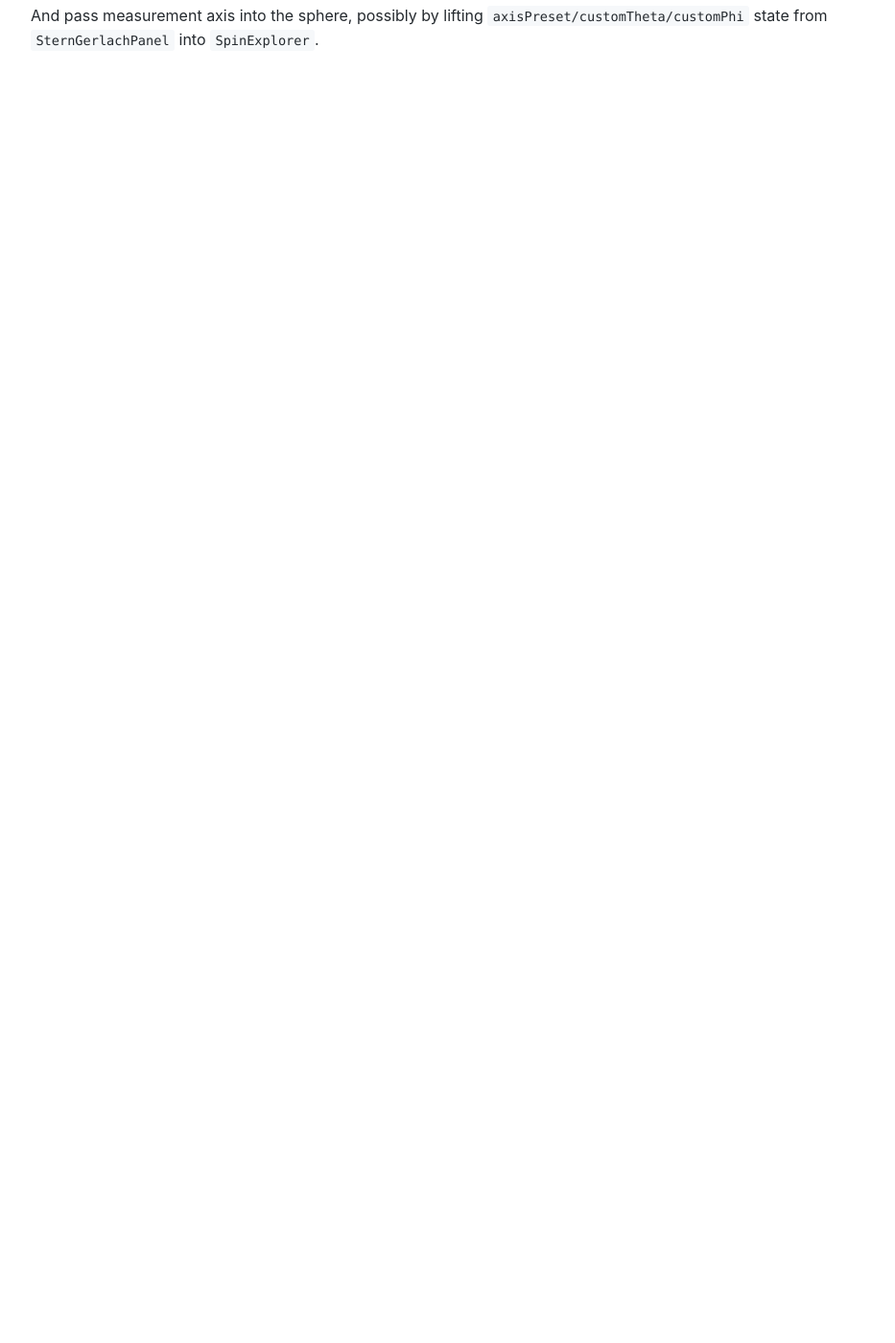
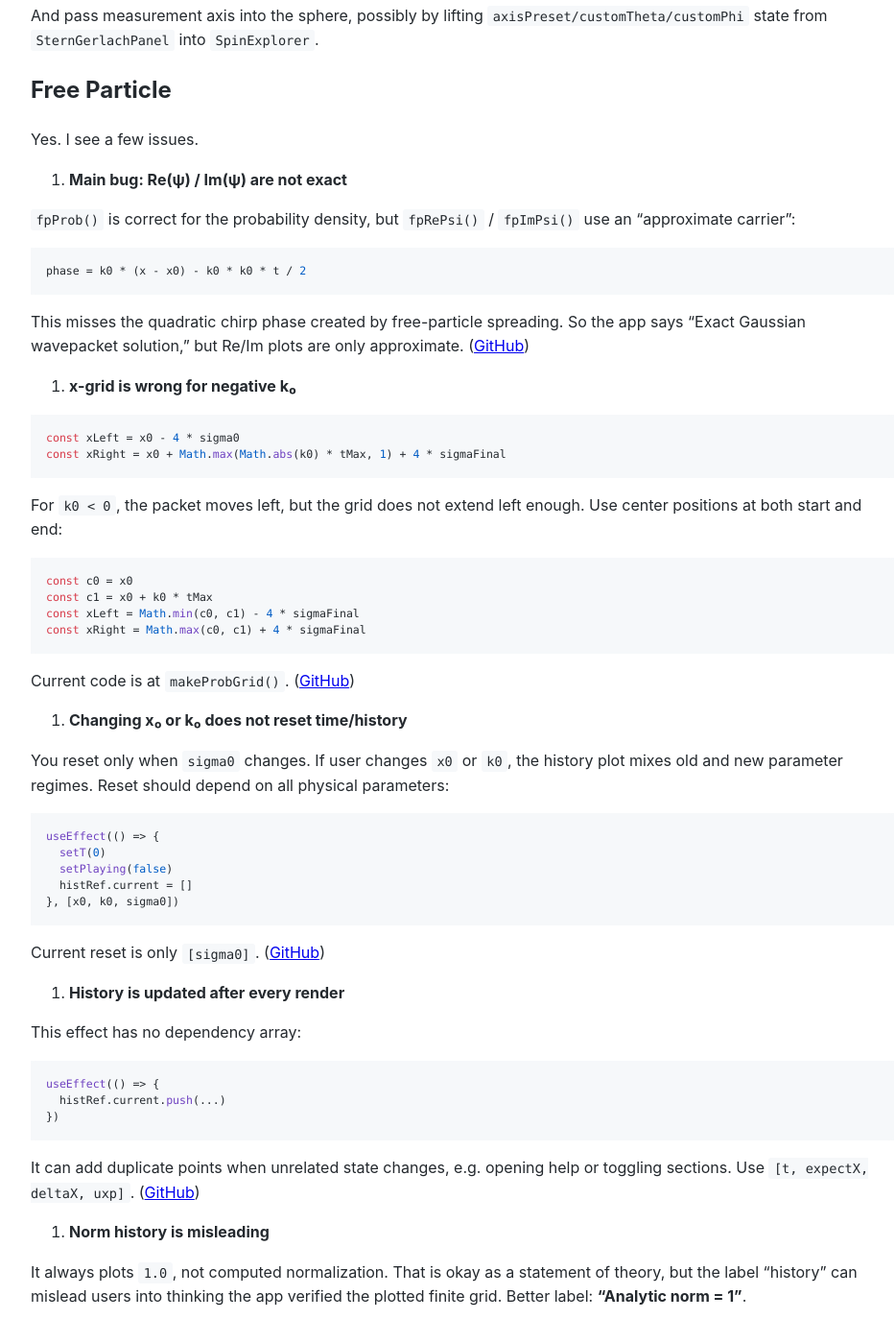
Before and after one commit to Michael-Lubinsky/michael-lubinsky.github.com, a Jekyll site: the page built from physics/quantum-explorer.md, in a window 1280 px wide and 1400 px high, scrolled down 2413 px. Shown: the whole window at 96% size, without its empty margins (158-1091 px from the left). Built offline with Jekyll 4.4.1, drawn with Linux system fonts in a browser that asks for light colours; our own code applies the rules of GitHub Pages for plain Markdown files; before the commit the page ends 2504 px from its top, so only the background shows below that.

Commit message:
Update quantum-explorer.md

````diff
--- a/physics/quantum-explorer.md
+++ b/physics/quantum-explorer.md
@@ -102,6 +102,74 @@ export function simulatePairs(theta: number, n: number, rng = Math.random) {
 
 And pass measurement axis into the sphere, possibly by lifting `axisPreset/customTheta/customPhi` state from `SternGerlachPanel` into `SpinExplorer`.
 
+
+## Free Particle
+Yes. I see a few issues.
+
+1. **Main bug: Re(ψ) / Im(ψ) are not exact**
+
+`fpProb()` is correct for the probability density, but `fpRePsi()` / `fpImPsi()` use an “approximate carrier”:
+
+```ts
+phase = k0 * (x - x0) - k0 * k0 * t / 2
+```
+
+This misses the quadratic chirp phase created by free-particle spreading. So the app says “Exact Gaussian wavepacket solution,” but Re/Im plots are only approximate. ([GitHub][1])
+
+2. **x-grid is wrong for negative k₀**
+
+```ts
+const xLeft = x0 - 4 * sigma0
+const xRight = x0 + Math.max(Math.abs(k0) * tMax, 1) + 4 * sigmaFinal
+```
+
+For `k0 < 0`, the packet moves left, but the grid does not extend left enough. Use center positions at both start and end:
+
+```ts
+const c0 = x0
+const c1 = x0 + k0 * tMax
+const xLeft = Math.min(c0, c1) - 4 * sigmaFinal
+const xRight = Math.max(c0, c1) + 4 * sigmaFinal
+```
+
+Current code is at `makeProbGrid()`. ([GitHub][1])
+
+3. **Changing x₀ or k₀ does not reset time/history**
+
+You reset only when `sigma0` changes. If user changes `x0` or `k0`, the history plot mixes old and new parameter regimes. Reset should depend on all physical parameters:
+
+```ts
+useEffect(() => {
+  setT(0)
+  setPlaying(false)
+  histRef.current = []
+}, [x0, k0, sigma0])
+```
+
+Current reset is only `[sigma0]`. ([GitHub][1])
+
+4. **History is updated after every render**
+
+This effect has no dependency array:
+
+```ts
+useEffect(() => {
+  histRef.current.push(...)
+})
+```
+
+It can add duplicate points when unrelated state changes, e.g. opening help or toggling sections. Use `[t, expectX, deltaX, uxp]`. ([GitHub][1])
+
+5. **Norm history is misleading**
+
+It always plots `1.0`, not computed normalization. That is okay as a statement of theory, but the label “history” can mislead users into thinking the app verified the plotted finite grid. Better label: **“Analytic norm = 1”**.
+
+[1]: https://github.com/mlubinsky/quantum-explorer/blob/main/src/components/FreeParticleExplorer.tsx "quantum-explorer/src/components/FreeParticleExplorer.tsx at main · mlubinsky/quantum-explorer · GitHub"
+
+
+
+
+
 [1]: https://github.com/mlubinsky/quantum-explorer/blob/main/src/physics/bell.ts "quantum-explorer/src/physics/bell.ts at main · mlubinsky/quantum-explorer · GitHub"
 [2]: https://github.com/mlubinsky/quantum-explorer/blob/main/src/utils/spinMath.ts "quantum-explorer/src/utils/spinMath.ts at main · mlubinsky/quantum-explorer · GitHub"
 [3]: https://github.com/mlubinsky/quantum-explorer/raw/refs/heads/main/src/components/BlochSphere.tsx "raw.githubusercontent.com"
````
